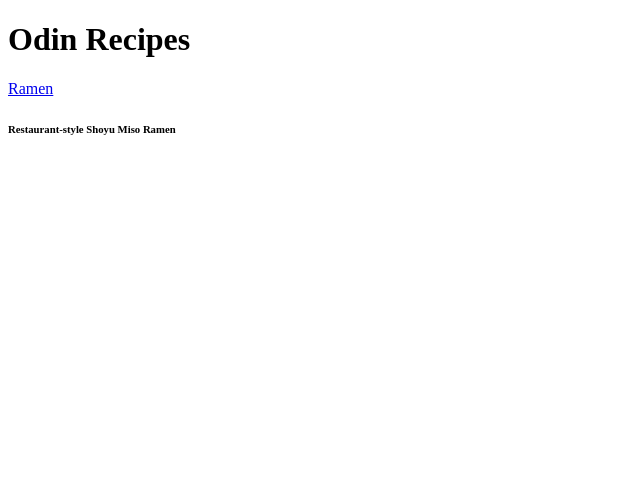
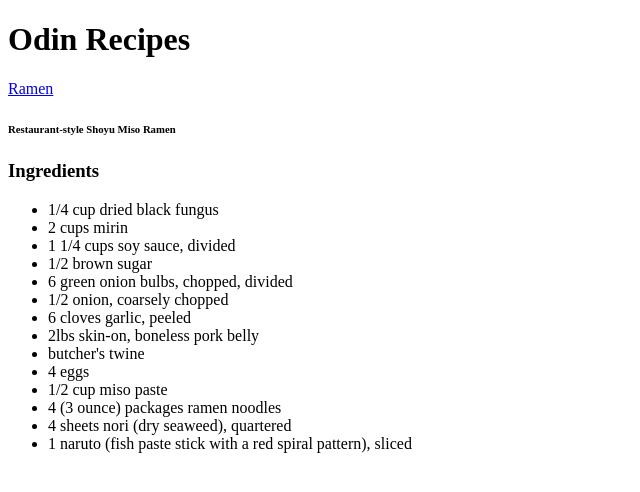
Before and after one commit to dbrevard/odin-recipes, a plain HTML site: page index.html in a window 1280 px wide. Shown: the whole page, without its empty margins (0-640 px from the left). Drawn offline with Linux system fonts and the light colour scheme.

Commit message:
created ingredients list unordered

```diff
--- a/index.html
+++ b/index.html
@@ -9,5 +9,23 @@
         <h1>Odin Recipes</h1>
         <a href="./recipes/ramen.html">Ramen</a>
         <h6>Restaurant-style Shoyu Miso Ramen</h6>
+
+        <h3>Ingredients</h3>
+        <ul>
+            <li>1/4 cup dried black fungus</li>
+            <li>2 cups mirin</li>
+            <li>1 1/4 cups soy sauce, divided</li>
+            <li>1/2 brown sugar</li>
+            <li>6 green onion bulbs, chopped, divided</li>
+            <li>1/2 onion, coarsely chopped</li>
+            <li>6 cloves garlic, peeled</li>
+            <li>2lbs skin-on, boneless pork belly</li>
+            <li>butcher's twine</li>
+            <li>4 eggs</li>
+            <li>1/2 cup miso paste</li>
+            <li>4 (3 ounce) packages ramen noodles</li>
+            <li>4 sheets nori (dry seaweed), quartered</li>
+            <li>1 naruto (fish paste stick with a red spiral pattern), sliced</li>
+        </ul>
     </body>
 </html>
```
